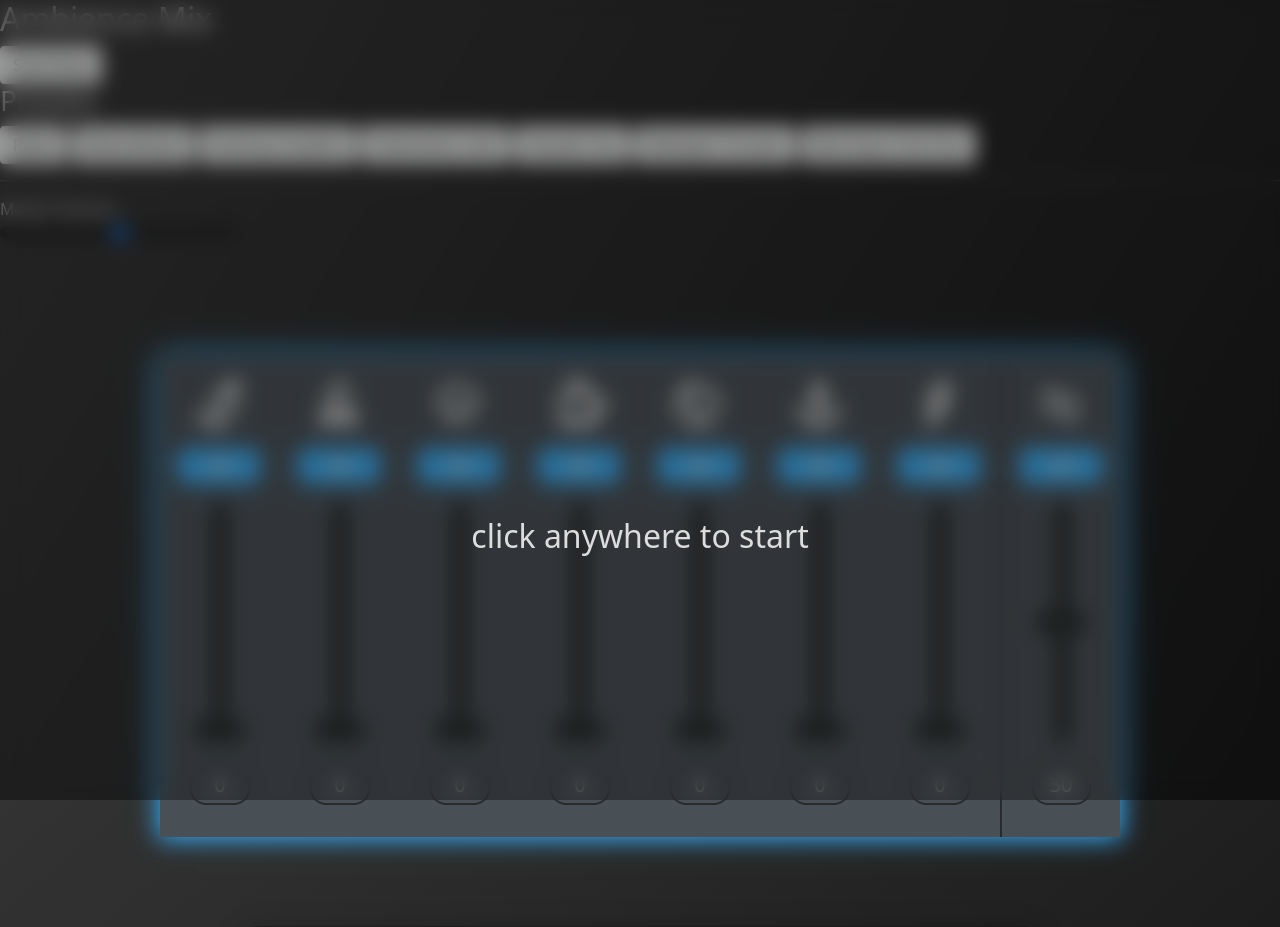
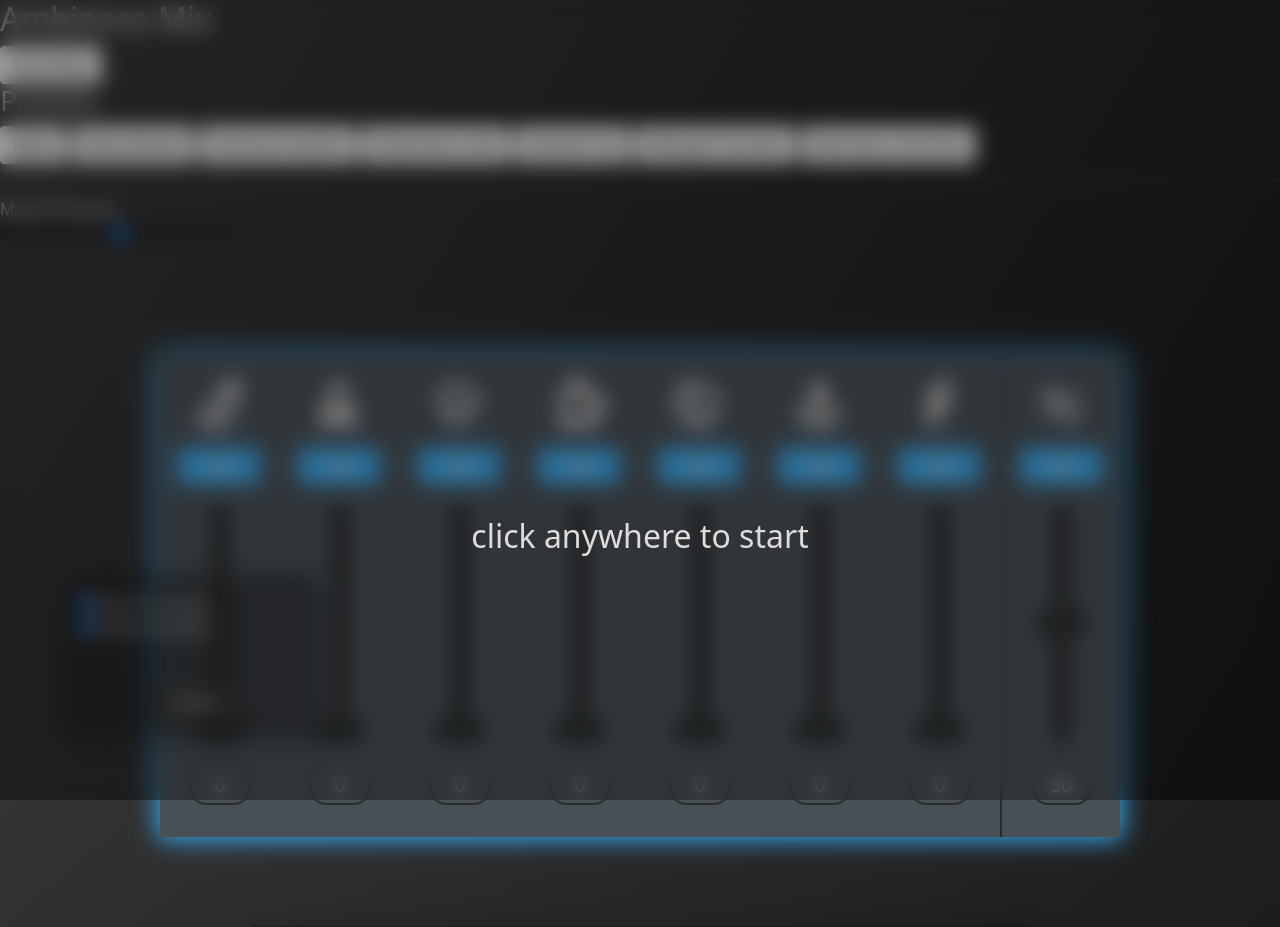
Before and after one commit to timo-w/ambiene, a Django app: page /app/test-page in a window 1280 px wide. Shown: the top 927 px of the page. Run offline with Django 4.2, Linux system fonts and the light colour scheme.

Commit message:
add settings menu

```diff
--- a/app/static/assets/scripts/audio.js
+++ b/app/static/assets/scripts/audio.js
@@ -293,6 +293,7 @@ let UI = function() {
         click: clickFile,
         pipe: pipeFile,
     });
+    this.muted = false;
 };
 
 UI.prototype.sound = function(sound) {
@@ -324,9 +325,23 @@ UI.prototype.sound = function(sound) {
             console.error('Unknown UI sound provided.');
             break;
     }
+    // Don't play if muted
+    if (this.muted) {
+        this.ctl.gainNode.gain.value = 0;
+    }
 	let onName = this.ctl.source.start ? 'start' : 'noteOn';
 	this.ctl.source[onName](0);
 };
+
+// Mute/unmute UI sounds
+UI.prototype.mute = function() {
+    this.muted = true;
+}
+UI.prototype.unmute = function() {
+    this.muted = false;
+}
+
+
 
 
 // Instrument track
--- a/app/static/assets/scripts/navigation.js
+++ b/app/static/assets/scripts/navigation.js
@@ -7,7 +7,7 @@ $(document).ready(function(){
     $("#panel-nav-ambience").addClass("current-panel").css({"border": "2px solid #39b0f9", "box-shadow": "0px 0px 12px -4px #39b0f9"});
 
     // Ambience page
-    $("#panel-nav-ambience").on( "click", function() {
+    $("#panel-nav-ambience").on("click", function() {
 
         uiTrack.sound("ui");
         uiTrack.sound("click");
@@ -27,7 +27,7 @@ $(document).ready(function(){
     });
 
     // Sequencer page
-    $("#panel-nav-sequencer").on( "click", function() {
+    $("#panel-nav-sequencer").on("click", function() {
 
         uiTrack.sound("ui");
         uiTrack.sound("click");
@@ -47,7 +47,7 @@ $(document).ready(function(){
     });
 
     // Instrument page
-    $("#panel-nav-instrument").on( "click", function() {
+    $("#panel-nav-instrument").on("click", function() {
 
         uiTrack.sound("ui");
         uiTrack.sound("click");
@@ -97,4 +97,18 @@ $(document).ready(function(){
         }
     });
 
+
+    // Settings menu
+    $("#muteUI").on("click", function() {
+        if ($(this).is(":checked")) {
+            uiTrack.unmute();
+            uiTrack.sound("click");
+        } else {
+            uiTrack.mute();
+        }
+    });
+    $("#showVis").on("click", function() {
+        uiTrack.sound("click");
+    });
+
 });
--- a/app/static/assets/scripts/visualiser.js
+++ b/app/static/assets/scripts/visualiser.js
@@ -7,14 +7,18 @@ let windowHeight = window.innerHeight;
 canvasCtx.clearRect(0, 0, windowWidth, windowHeight);
 
 function draw() {
+
     drawVisual = requestAnimationFrame(draw);
     analyser.getByteFrequencyData(dataArray);
+
     // Create gradient
     const grd = canvasCtx.createLinearGradient(0, 0, windowWidth, windowHeight);
     grd.addColorStop(0, "#333");
     grd.addColorStop(1, "#111");
     canvasCtx.fillStyle = grd;
     canvasCtx.fillRect(0, 0, windowWidth, windowHeight);
+
+    if ($("#showVis").is(":checked")) {
         const barWidth = (windowWidth / bufferLength) * 2.5;
         let barHeight;
         let x = 0;
@@ -24,6 +28,7 @@ function draw() {
             canvasCtx.fillStyle = `rgba(221,221,221,0.1)`;
             canvasCtx.fillRect(x, windowHeight - barHeight / 2, barWidth, barHeight);
             x += barWidth + 1;
+        }
     }
 }
 
--- a/app/static/assets/styles/main.css
+++ b/app/static/assets/styles/main.css
@@ -46,6 +46,40 @@ html, body {
     margin: 0 auto;
 }
 
+
+/* Settings menu */
+#settings {
+    position: absolute;
+    z-index: 2;
+    width: 16rem;
+    height: 10rem;
+    bottom: 4rem;
+    left: 4rem;
+    padding: 1rem;
+    border-radius: 1rem;
+    background-color: rgba(17, 17, 17, 0.4);
+    box-shadow: 0 4px 30px rgba(0, 0, 0, 0.2);
+    backdrop-filter: blur(8px);
+    transition: 0.2s ease-in-out;
+
+    a {
+        position: absolute;
+        bottom: 1rem;
+        left: 50%;
+        border-radius: 0.3rem;
+        padding-top: 0.15rem;
+        text-align: center;
+        width: 5rem;
+        height: 2rem;
+        background-color: #333;
+        transform: translateX(-50%);
+        transition: 0.1s ease-in-out;
+    }
+    a:hover {
+        background-color: #484f55;
+        cursor: pointer;
+    }
+}
 
 /* Audio visualiser */
 #visualiser {
--- a/app/templates/sequencer.html
+++ b/app/templates/sequencer.html
@@ -5,7 +5,7 @@
 <div>
     <hr>
     <label for="sequencer-volume">Volume:</label><br>
-    <input id="sequencer-volume" type="range" min="0" max="200" value="100" />
+    <input id="sequencer-volume" type="range" min="0" max="100" value="50" />
     <br>
     <label for="sequencer-filter">Filter:</label><br>
     <input id="sequencer-filter" type="range" min="0" max="200" value="100" />
--- a/app/templates/test-page.html
+++ b/app/templates/test-page.html
@@ -34,6 +34,15 @@ Mixer Test
         <a>Instruments</a>
     </div>
 </div>
+
+<section id="settings">
+    <input type="checkbox" id="muteUI" checked />
+    <label for="muteUI">Play UI sounds</label>
+    <br>
+    <input type="checkbox" id="showVis" checked />
+    <label for="showVis">Show visualiser</label>
+    <a id="closeSettings">Close</a>
+</section>
 
 
 <section id="panel-mixer">
```
Lines whose indentation alone changed are shown as unchanged.
